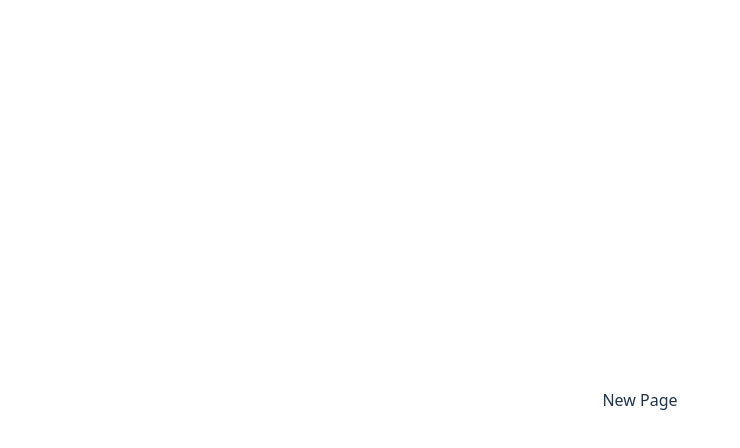
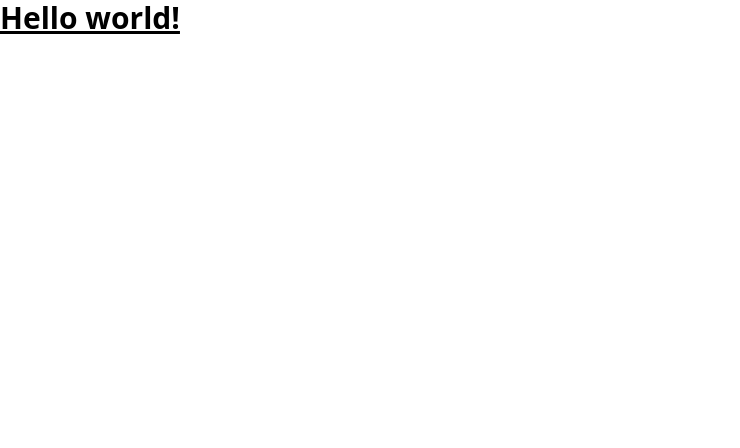
Before and after one commit to Dav416/Take-The-Control, a Vue app: page / in a window 1280 px wide. Shown: the top 448 px of the page, without its empty margins (0-740 px from the left). Built offline with nearby package versions, Linux system fonts and the light colour scheme.

Commit message:
feat(Tailwind): configuration

```diff
--- a/src/App.vue
+++ b/src/App.vue
@@ -3,21 +3,11 @@
 
 <template>
   <div>
-    New Page
+    <h1 class="text-3xl font-bold underline">
+     Hello world!
+    </h1>
   </div>
 </template>
 
 <style scoped>
-.logo {
-  height: 6em;
-  padding: 1.5em;
-  will-change: filter;
-  transition: filter 300ms;
-}
-.logo:hover {
-  filter: drop-shadow(0 0 2em #646cffaa);
-}
-.logo.vue:hover {
-  filter: drop-shadow(0 0 2em #42b883aa);
-}
 </style>
--- a/src/style.css
+++ b/src/style.css
@@ -1,79 +1 @@
-:root {
-  font-family: system-ui, Avenir, Helvetica, Arial, sans-serif;
-  line-height: 1.5;
-  font-weight: 400;
-
-  color-scheme: light dark;
-  color: rgba(255, 255, 255, 0.87);
-  background-color: #242424;
-
-  font-synthesis: none;
-  text-rendering: optimizeLegibility;
-  -webkit-font-smoothing: antialiased;
-  -moz-osx-font-smoothing: grayscale;
-}
-
-a {
-  font-weight: 500;
-  color: #646cff;
-  text-decoration: inherit;
-}
-a:hover {
-  color: #535bf2;
-}
-
-body {
-  margin: 0;
-  display: flex;
-  place-items: center;
-  min-width: 320px;
-  min-height: 100vh;
-}
-
-h1 {
-  font-size: 3.2em;
-  line-height: 1.1;
-}
-
-button {
-  border-radius: 8px;
-  border: 1px solid transparent;
-  padding: 0.6em 1.2em;
-  font-size: 1em;
-  font-weight: 500;
-  font-family: inherit;
-  background-color: #1a1a1a;
-  cursor: pointer;
-  transition: border-color 0.25s;
-}
-button:hover {
-  border-color: #646cff;
-}
-button:focus,
-button:focus-visible {
-  outline: 4px auto -webkit-focus-ring-color;
-}
-
-.card {
-  padding: 2em;
-}
-
-#app {
-  max-width: 1280px;
-  margin: 0 auto;
-  padding: 2rem;
-  text-align: center;
-}
-
-@media (prefers-color-scheme: light) {
-  :root {
-    color: #213547;
-    background-color: #ffffff;
-  }
-  a:hover {
-    color: #747bff;
-  }
-  button {
-    background-color: #f9f9f9;
-  }
-}
+@import 'tailwindcss';
--- a/vite.config.js
+++ b/vite.config.js
@@ -1,7 +1,11 @@
 import { defineConfig } from 'vite'
 import vue from '@vitejs/plugin-vue'
+import tailwindcss from '@tailwindcss/vite'
 
 // https://vite.dev/config/
 export default defineConfig({
-  plugins: [vue()],
+  plugins: [
+    vue(),
+    tailwindcss(),
+  ],
 })
```
